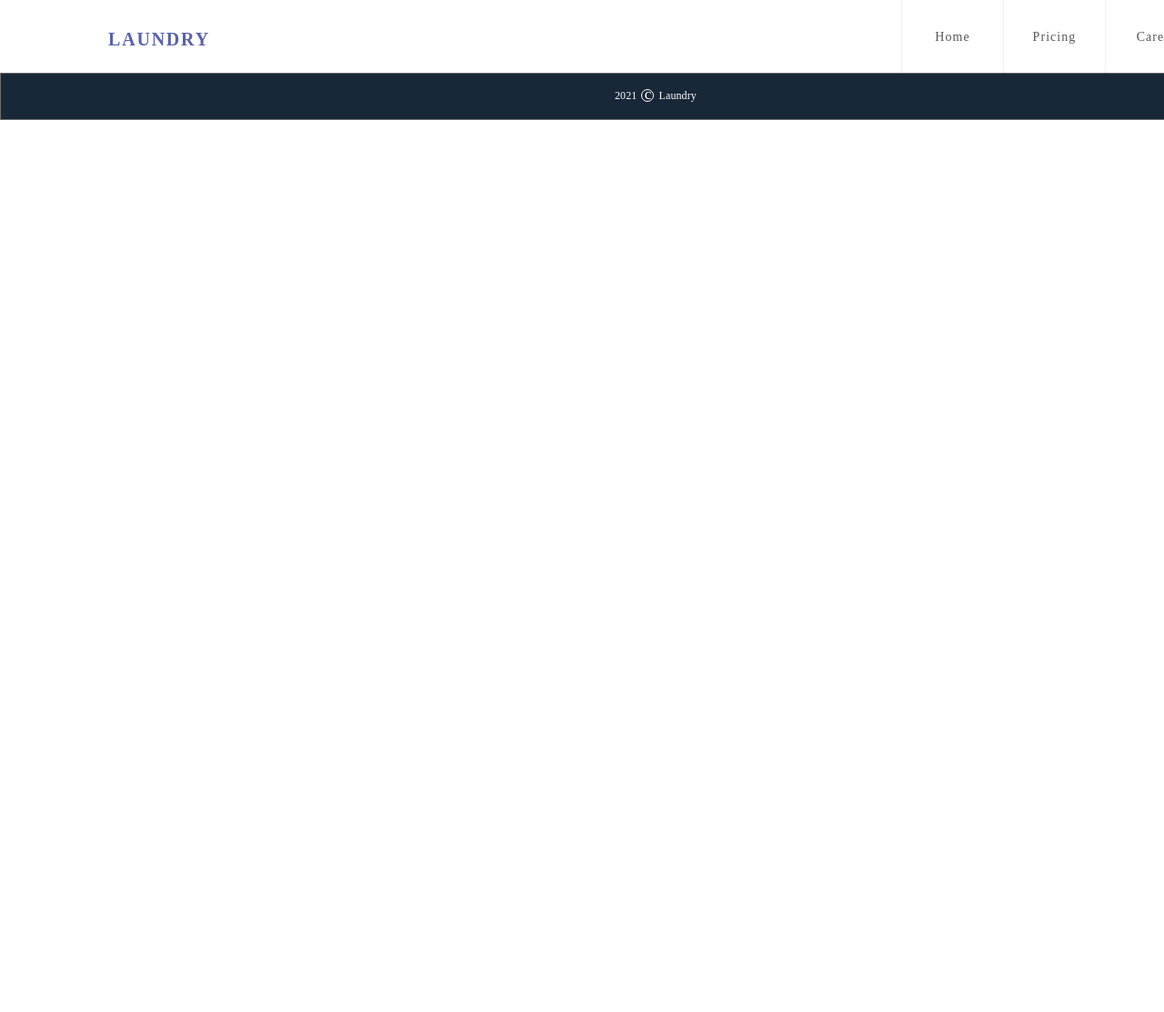
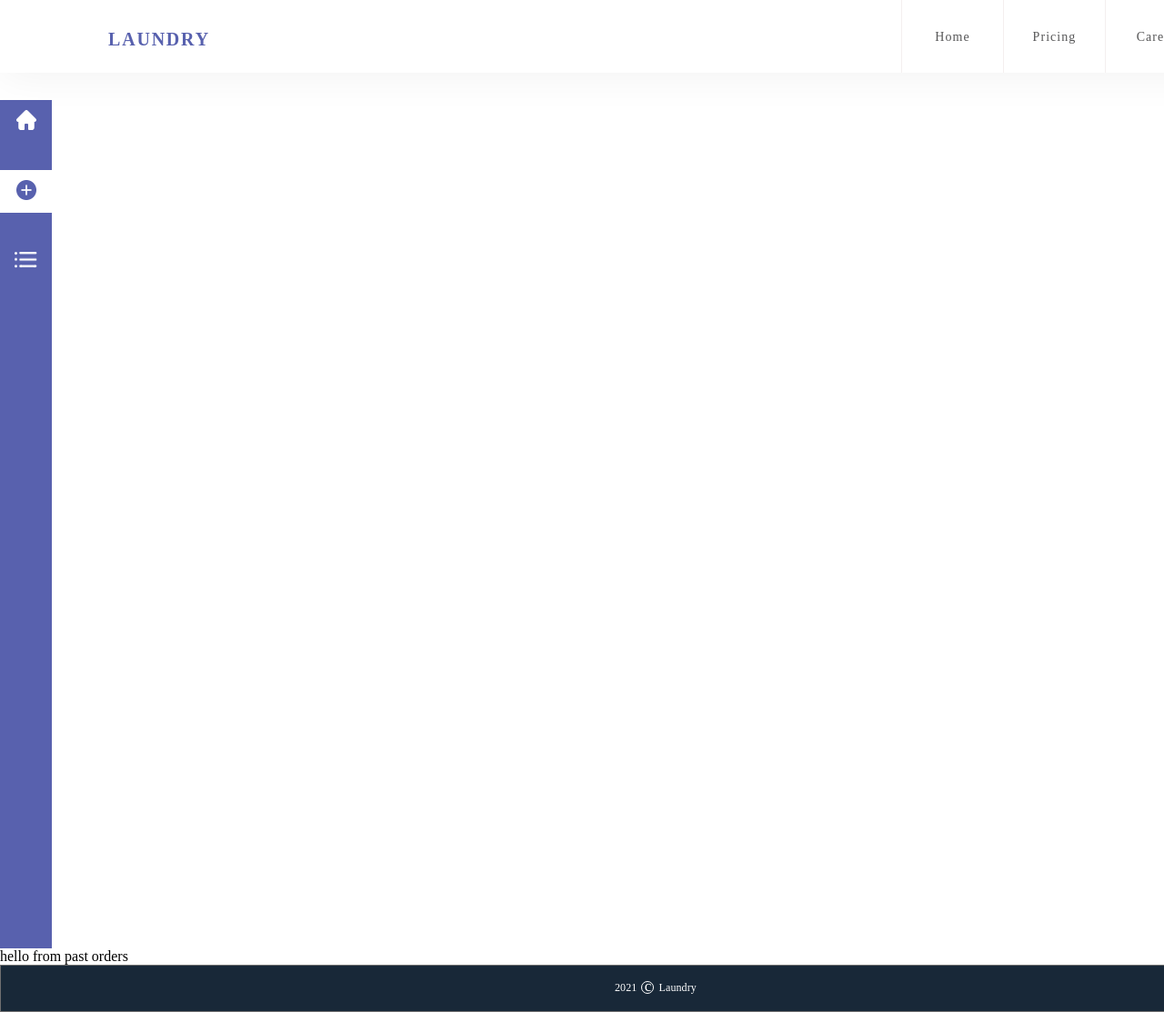
Before and after one commit to AbhishekReddyBhuma/Laundry-cart, a React (Vite) app in the folder laundry-cart/: page /orders in a window 1280 px wide. Shown: the top 1113 px of the page at 91% size. Before the commit the page ends 800 px from the top, so only its background shows below. Built offline with nearby package versions, Linux system fonts and the light colour scheme.

Commit message:
some modeified added

```diff
--- a/laundry-cart/src/App.jsx
+++ b/laundry-cart/src/App.jsx
@@ -8,6 +8,8 @@ import Footer from "./components/Footer";
 import { BrowserRouter, Routes, Route } from "react-router-dom";
 import ProductsPage from "./Pages/ProductsPage";
 import Protected from "./components/Protected";
+// import Orders from "./components/PastOrders/Orders";
+import OrdersPage from "./Pages/OrdersPage";
 
 function App() {
   return (
@@ -19,7 +21,11 @@ function App() {
           <Routes>
             <Route path="/" element={<Protected Components={ProductsPage} />} />
             <Route path="/signin" element={<SignIN />} />
-            <Route path="/products" element={<ProductsPage />} />
+            <Route
+              path="/products"
+              element={<Protected Components={ProductsPage} />}
+            />
+            <Route path="/orders" element={<OrdersPage />} />
           </Routes>
 
           <Footer />
--- /dev/null
+++ b/laundry-cart/src/Pages/OrdersPage.jsx
@@ -0,0 +1,16 @@
+import React from "react";
+import Sidebar from "../components/Sidebar/Sidebar";
+import Orders from "../components/PastOrders/Orders";
+
+const OrdersPage = () => {
+  return (
+    <div>
+      <Sidebar />
+      <div>
+        <Orders />
+      </div>
+    </div>
+  );
+};
+
+export default OrdersPage;
--- a/laundry-cart/src/components/NavBar/NavBar.css
+++ b/laundry-cart/src/components/NavBar/NavBar.css
@@ -4,8 +4,8 @@
   width: 1440px;
   height: 80px;
   /* UI Properties */
-    background: #FFFFFF 0% 0% no-repeat padding-box;
-    box-shadow: 0px 2px 48px #0000000F;
+  background: #ffffff 0% 0% no-repeat padding-box;
+  box-shadow: 0px 2px 48px #0000000f;
   opacity: 1;
   display: flex;
 }
@@ -18,7 +18,7 @@
   text-align: left;
   font: normal normal 900 20px/27px Avenir;
   letter-spacing: 1.8px;
-    color: #5861AE;
+  color: #5861ae;
   text-transform: uppercase;
   opacity: 1;
   position: absolute;
@@ -30,7 +30,7 @@
   position: absolute;
   left: 991px;
   height: 80px;
-    background: #FFFFFF 0% 0% no-repeat padding-box;
+  background: #ffffff 0% 0% no-repeat padding-box;
   opacity: 1;
   align-items: center;
 }
@@ -52,8 +52,8 @@
   border-right: 0px;
 }
 
-.nav-menu div:hover{
-    background-color:#5861AE;
-    color: #FFFFFF;
-    cursor:pointer;
+.nav-menu div:hover {
+  background-color: #5861ae;
+  color: #ffffff;
+  cursor: pointer;
 }
--- /dev/null
+++ b/laundry-cart/src/components/PastOrders/Orders.jsx
@@ -0,0 +1,7 @@
+import React from "react";
+
+const Orders = () => {
+  return <div>hello from past orders</div>;
+};
+
+export default Orders;
--- a/laundry-cart/src/components/Product/Product.jsx
+++ b/laundry-cart/src/components/Product/Product.jsx
@@ -300,11 +300,15 @@ const Product = () => {
               />
             </td>
             <td>
+              <div className="resetbtn">
+                <span>
                   {shirtsOrder.Quantity} X {shirtsOrder.initialAmount}=
                   {shirtsOrder.Quantity * shirtsOrder.initialAmount}
+                </span>
                 <button name="shirts" onClick={handleReset}>
                   Reset
                 </button>
+              </div>
             </td>
           </tr>
           <tr>
@@ -356,11 +360,15 @@ const Product = () => {
               />
             </td>
             <td>
+              <div className="resetbtn">
+                <span>
                   {jeansOrder.Quantity} X {jeansOrder.initialAmount}=
                   {jeansOrder.Quantity * jeansOrder.initialAmount}
+                </span>
                 <button name="jeans" onClick={handleReset}>
                   Reset
                 </button>
+              </div>
             </td>
           </tr>
           <tr>
@@ -412,11 +420,15 @@ const Product = () => {
               />
             </td>
             <td>
+              <div className="resetbtn">
+                <span>
                   {TshirtsOrder.Quantity} X {TshirtsOrder.initialAmount}=
                   {TshirtsOrder.Quantity * TshirtsOrder.initialAmount}
-              <button name="Tshirts" onClick={handleReset}>
+                </span>
+                <button name="jeans" onClick={handleReset}>
                   Reset
                 </button>
+              </div>
             </td>
           </tr>
           <tr>
@@ -468,11 +480,15 @@ const Product = () => {
               />
             </td>
             <td>
+              <div className="resetbtn">
+                <span>
                   {boxersOrder.Quantity} X {boxersOrder.initialAmount}=
                   {boxersOrder.Quantity * boxersOrder.initialAmount}
-              <button name="boxers" onClick={handleReset}>
-                Reste
+                </span>
+                <button name="jeans" onClick={handleReset}>
+                  Reset
                 </button>
+              </div>
             </td>
           </tr>
           <tr>
@@ -524,11 +540,15 @@ const Product = () => {
               />
             </td>
             <td>
+              <div className="resetbtn">
+                <span>
                   {jogersOrder.Quantity} X {jogersOrder.initialAmount}=
                   {jogersOrder.Quantity * jogersOrder.initialAmount}
-              <button name="joggers" onClick={handleReset}>
+                </span>
+                <button name="jeans" onClick={handleReset}>
                   Reset
                 </button>
+              </div>
             </td>
           </tr>
           <tr>
@@ -580,11 +600,15 @@ const Product = () => {
               />
             </td>
             <td>
+              <div className="resetbtn">
+                <span>
                   {trousersOrder.Quantity} X {trousersOrder.initialAmount}=
                   {trousersOrder.Quantity * trousersOrder.initialAmount}
-              <button name="trousers" onClick={handleReset}>
+                </span>
+                <button name="jeans" onClick={handleReset}>
                   Reset
                 </button>
+              </div>
             </td>
           </tr>
           <tr>
@@ -636,11 +660,15 @@ const Product = () => {
               />
             </td>
             <td>
+              <div className="resetbtn">
+                <span>
                   {othersOrder.Quantity} X {othersOrder.initialAmount}=
                   {othersOrder.Quantity * othersOrder.initialAmount}
-              <button name="others" onClick={handleReset}>
+                </span>
+                <button name="jeans" onClick={handleReset}>
                   Reset
                 </button>
+              </div>
             </td>
           </tr>
         </tbody>
--- a/laundry-cart/src/components/Product/product.css
+++ b/laundry-cart/src/components/Product/product.css
@@ -83,3 +83,8 @@
   border-radius: 2px;
   opacity: 1;
 }
+.resetbtn {
+  padding: 0 22px;
+  display: flex;
+  justify-content: space-between;
+}
--- a/laundry-cart/src/components/Protected.jsx
+++ b/laundry-cart/src/components/Protected.jsx
@@ -6,7 +6,7 @@ const Protected = (props) => {
   const navigate = useNavigate();
   useEffect(() => {
     const token = localStorage.getItem("token");
-    console.log(token);
+
     if (!token) {
       navigate("/signin");
     }
--- a/laundry-cart/src/components/Sidebar/Sidebar.jsx
+++ b/laundry-cart/src/components/Sidebar/Sidebar.jsx
@@ -1,4 +1,5 @@
 import React from "react";
+import { Link } from "react-router-dom";
 import "./sidebar.css";
 import home from "./home-run (1).png";
 import more from "./more@2x.png";
@@ -9,13 +10,19 @@ const Sidebar = () => {
     <>
       <div className="main">
         <div className="menu ">
-          <img className="home" src={home} alt="" />
+          <Link to="/">
+            <img className="home" id="" src={home} alt="" />
+          </Link>
         </div>
         <div className="menu  " id="more">
-          <img className="more" src={more} alt="" />
+          <Link to="/products">
+            <img className="home" id="moreImg" src={more} alt="" />
+          </Link>
         </div>
         <div className="menu ">
-          <img className="lists" src={list} alt="" />
+          <Link to="/orders">
+            <img className="home" id="lists" src={list} alt="" />
+          </Link>
         </div>
       </div>
     </>
--- a/laundry-cart/src/components/Sidebar/sidebar.css
+++ b/laundry-cart/src/components/Sidebar/sidebar.css
@@ -15,14 +15,14 @@
   /* background: #ffffff 0% 0% no-repeat padding-box; */
   opacity: 1;
 }
-.home {
+#home {
   width: 22px;
   height: 22px;
   background: transparent url("./home-run\ \(1\).png") 0% 0% no-repeat
     padding-box;
   opacity: 1;
 }
-.more {
+#moreImg {
   width: 22px;
   height: 22px;
 
@@ -32,7 +32,7 @@
 #more {
   background: #ffffff 0% 0% no-repeat padding-box;
 }
-.lists {
+#lists {
   width: 25px;
   height: 18px;
   opacity: 1;
```
Also changed, not shown: 1 other file (tests, documents, lock files or other folders). Lines whose indentation alone changed are shown as unchanged.
